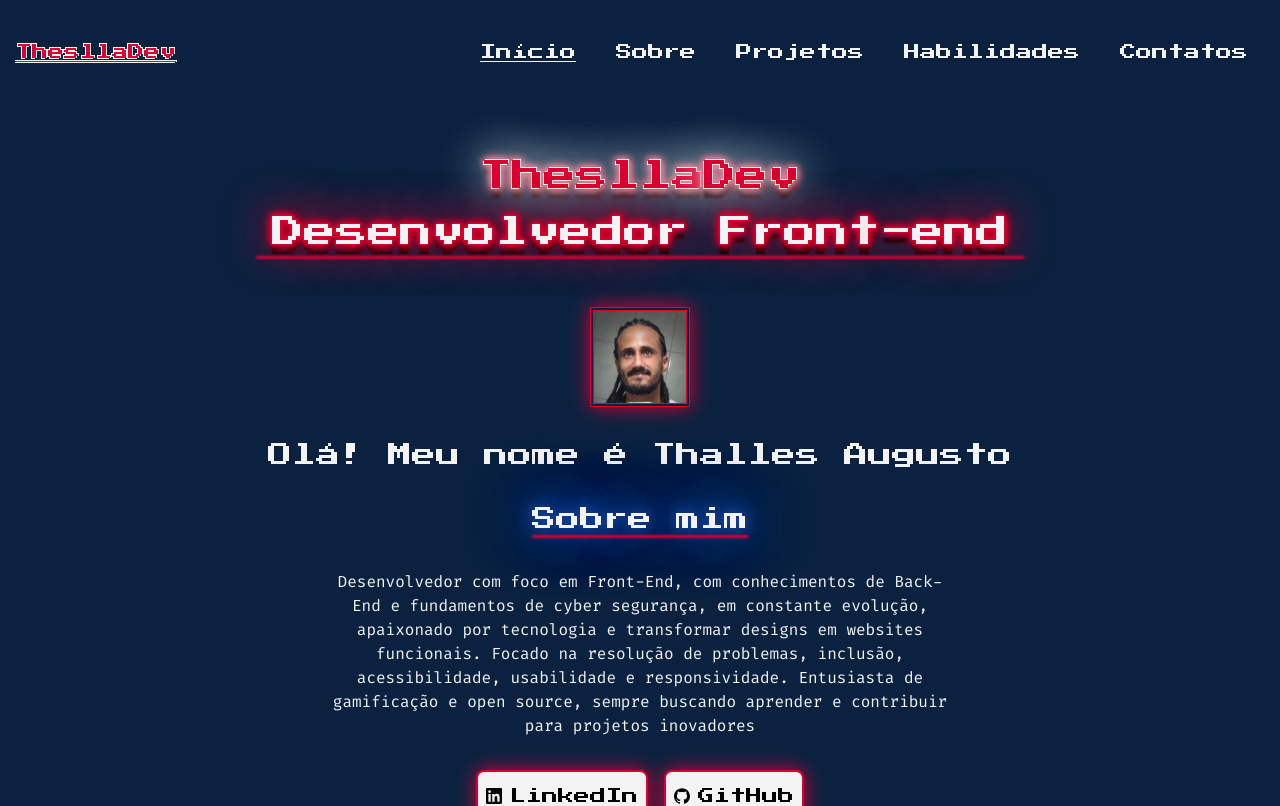
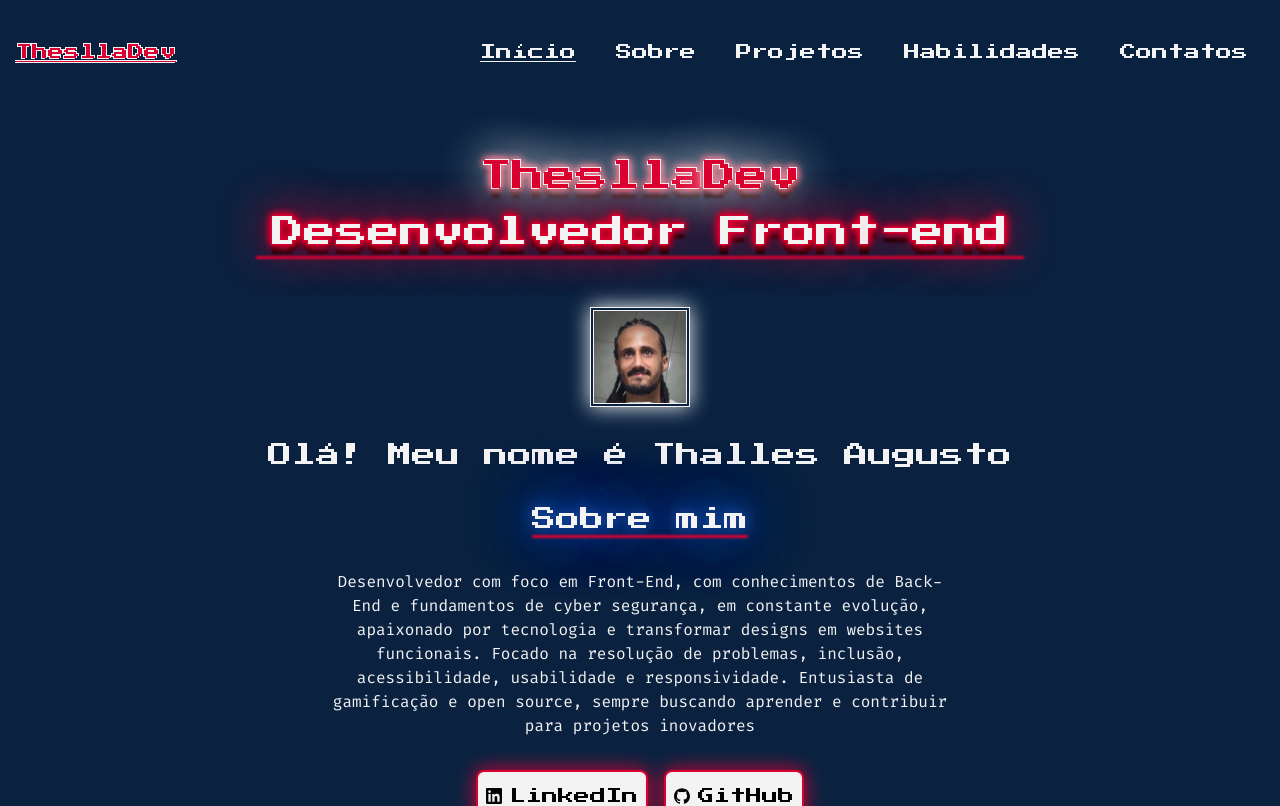
Before and after one commit to ThesllaDev/portfolio, a Next.js app: page / in a window 1280 px wide. Shown: the top 806 px of the page. Built offline with nearby package versions, Linux system fonts and the light colour scheme.

Commit message:
✨💄💫 Feat: Replace image src of my profile picture on hover event
-🍱 add image from my octocat
- apply logic and styles to replace the image

```diff
--- a/src/app/page.js
+++ b/src/app/page.js
@@ -1,4 +1,6 @@
+"use client";
 import Image from "next/image";
+import { useState } from "react";
 import TitleSection from "@/components/TitleSection";
 import LinkButton from "@/components/LinkButton";
 import projects from "@/data/projects";
@@ -6,6 +8,15 @@ import ProjectCard from "@/components/ProjectCard";
 import SkillTabContent from "@/components/SkillTabContent";
 
 export default function Home() {
+  const [imageHovered, setImageHovered] = useState(false);
+
+  const imageSrc = imageHovered
+    ? "/img/my-octocat.png"
+    : "/img/me-profile-photo.png";
+  const neonGlowStyle = imageHovered
+    ? "object-neon-glow"
+    : "object-neon-glow-white";
+
   return (
     <main className="p-4">
       <header className="break-all py-8 text-center text-[2rem]">
@@ -20,11 +31,13 @@ export default function Home() {
       <section className="flex flex-col items-center" id="about">
         <header className="flex flex-col items-center py-4">
           <Image
-            src="/img/me-profile-photo.png"
-            className="object-neon-glow border-4 border-double border-red"
+            src={imageSrc}
+            className={`border-4 border-double border-white duration-300 hover:border-red ${neonGlowStyle}`}
             alt="theslla profile photo"
             width={100}
             height={100}
+            onMouseEnter={() => setImageHovered(true)}
+            onMouseLeave={() => setImageHovered(false)}
           />
           <h2 className="mb-4 mt-8 text-center text-2xl">
             Olá! Meu nome é Thalles Augusto
```
Also changed, not shown: public/img/my-octocat.png (added).
